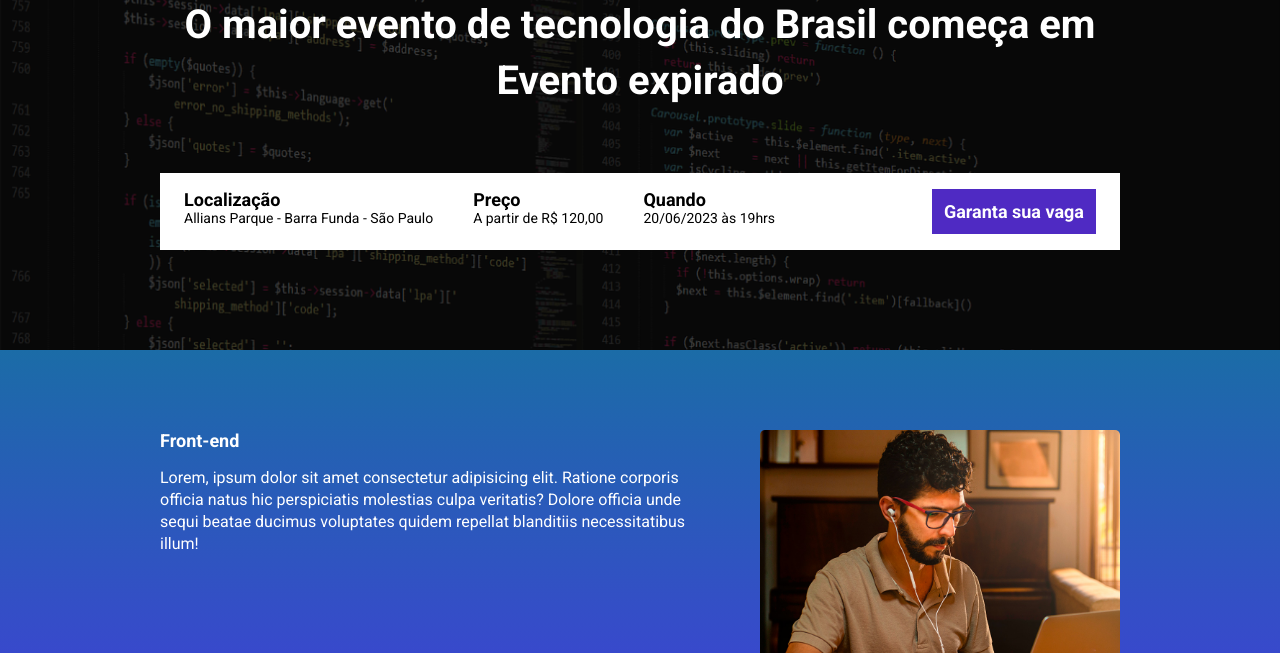
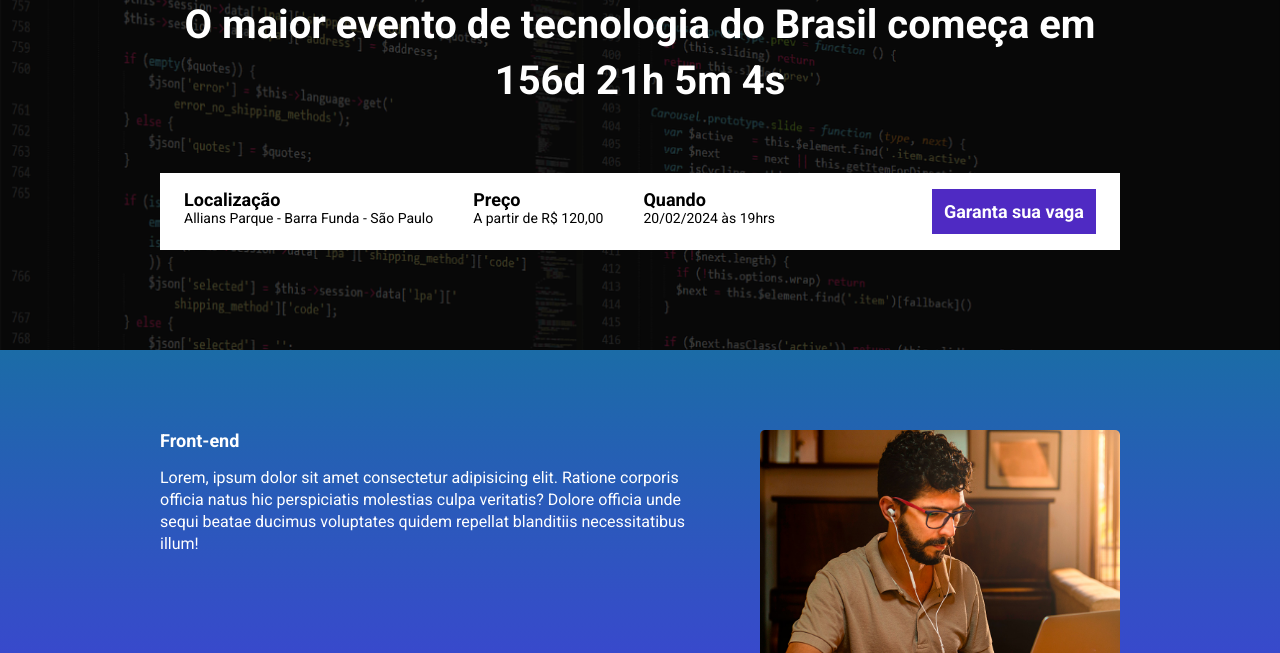
Before and after one commit to Matheuz0liveira/ebac_tech_talks, a website built with Parcel: page src/index.html in a window 1280 px wide. Shown: the part 147-800 px from the top of the page. Built offline with nearby package versions, Linux system fonts and the light colour scheme.

Commit message:
Atualzando a data do evento

```diff
--- a/src/index.html
+++ b/src/index.html
@@ -31,7 +31,7 @@
                     </li>
                     <li class="infos-bar__infos__item">
                         <b>Quando</b>
-                        20/06/2023 às 19hrs
+                        20/02/2024 às 19hrs
                     </li>
                 </ul>
                 <a href="#" class="button button--primary">
--- a/src/scripts/main.js
+++ b/src/scripts/main.js
@@ -1,6 +1,6 @@
 AOS.init();
 
-const dataDoEvento = new Date("jun 20, 2023 19:00:00");
+const dataDoEvento = new Date("feb 20, 2024 19:00:00");
 const timeStampDoEvento = dataDoEvento.getTime();
 
 const contaAsHoras = setInterval(function(){
```
